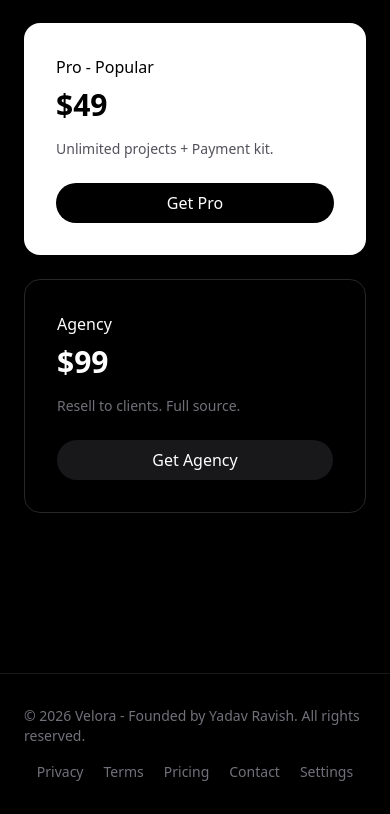
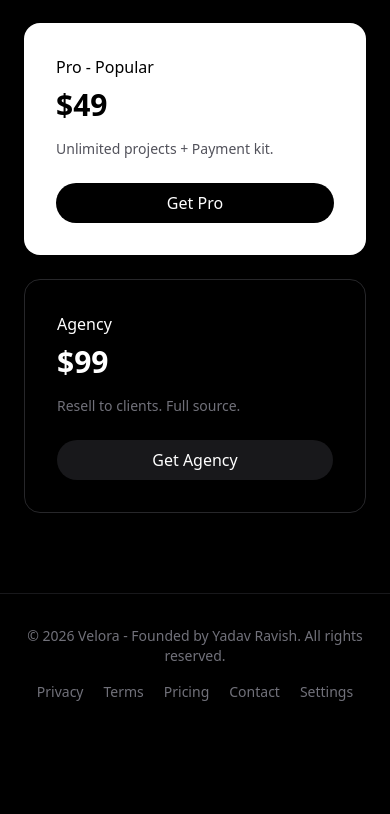
Before and after one commit to Ravs10/saas-starter-kit, a Next.js app: page / in a window 390 px wide. Shown: the part 1938-2752 px from the top of the page. After the commit the page ends 2672 px from the top, so only its background shows below. Built offline with nearby package versions, Linux system fonts and the light colour scheme.

Commit message:
Update Footer component structure and styles
Refactor Footer component layout and styling for better responsiveness.

```diff
--- a/app/components/Footer.tsx
+++ b/app/components/Footer.tsx
@@ -4,27 +4,21 @@ import { SITE_CONFIG } from "@/app/config"
 
 export default function Footer() {
   return (
-    <footer className="w-full border-t border-zinc-900 mt-20 bg-black">
-      <div className="max-w-6xl mx-auto px-6 py-8 flex flex-col md:flex-row justify-between items-center gap-4">
-
-        {/* Left - footerText from config + Fallback branding */}
-        <p className="text-sm text-zinc-500">
-          {SITE_CONFIG.footerText || "© 2026 Velora - Founded by Yadav Ravish. Built on Cloudflare."}
+    <footer className="w-full border-t border-zinc-900 bg-black">
+      <div className="max-w-6xl mx-auto px-6 py-8">
+        {/* Mobile: branding upar, links neeche - Desktop: side by side */}
+        <div className="flex flex-col md:flex-row justify-between items-center gap-4">
+          <p className="text-sm text-zinc-500 text-center md:text-left">
+            {SITE_CONFIG.footerText}
           </p>
-
-        {/* Right - footerLinks from config */}
           <div className="flex items-center gap-5 flex-wrap justify-center">
             {SITE_CONFIG.footerLinks?.map((link: any) => (
-            <Link
-              key={link.name}
-              href={link.href}
-              className="text-sm text-zinc-500 hover:text-white transition capitalize"
-            >
+              <Link key={link.name} href={link.href} className="text-sm text-zinc-500 hover:text-white transition">
                 {link.name}
               </Link>
             ))}
           </div>
-
+        </div>
       </div>
     </footer>
   )
```
Lines whose indentation alone changed are shown as unchanged.
